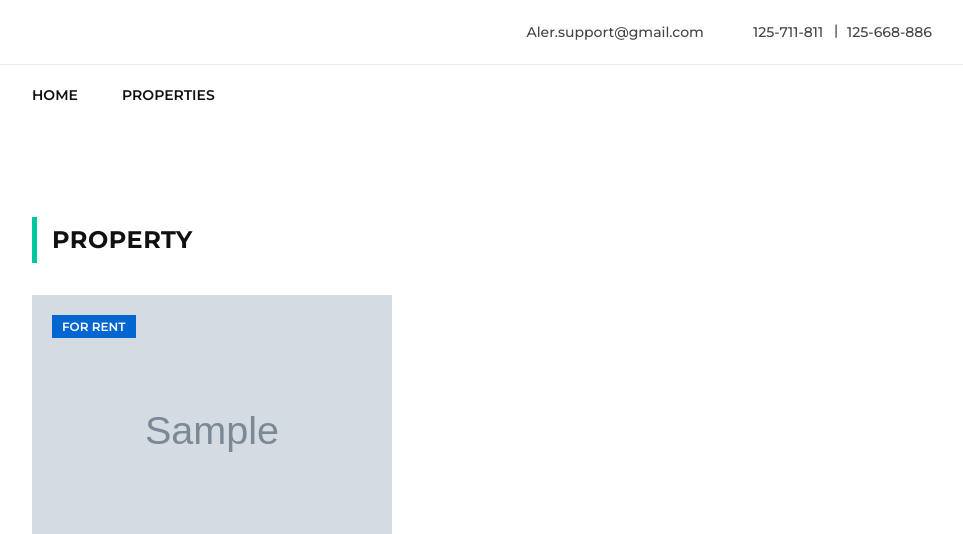
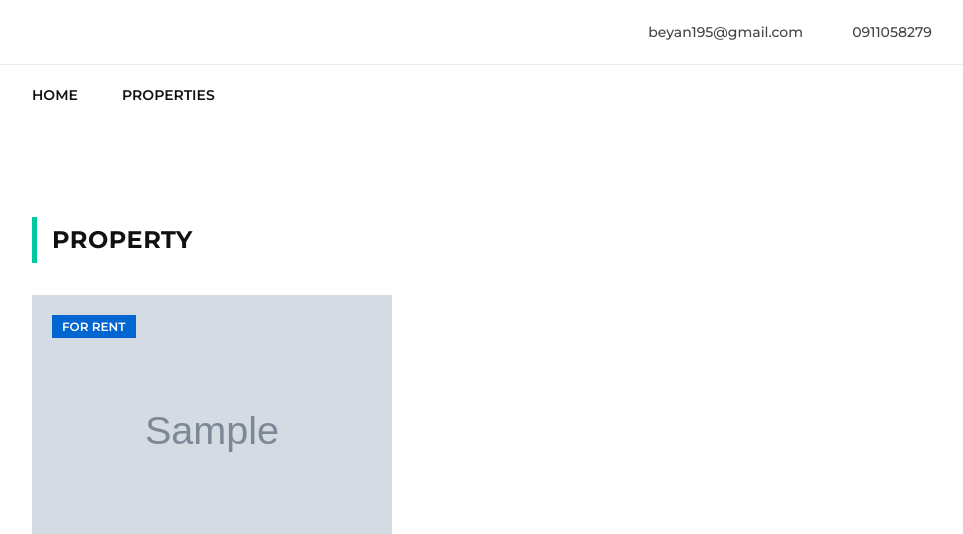
Before and after one commit to beyan195/beyan_real_estates12, a Django app: page /properties/ in a window 1280 px wide. Shown: the top 534 px of the page, without its empty margins (38-1001 px from the left). Run offline with Django 3.2, Linux system fonts and the light colour scheme; tables that the repository leaves empty hold one stand-in row (values such as "Sample post"); grey boxes marked "Sample" are stand-in pictures; parts of the project's set-up code (start-up, migrations or seed data) failed here and were passed over; some libraries are stand-ins or nearby versions.

Commit message:
update templates

```diff
--- a/example/templates/base.html
+++ b/example/templates/base.html
@@ -88,8 +88,8 @@
         <div id="mobile-menu-wrap"></div>
         <div class="om-widget">
             <ul>
-                <li>Aler.support@gmail.com</li>
-                <li>125-711-811 <span>125-668-886</span></li>
+                <li>beyan195@gmail.com</li>
+                <li>0911058279</li>
             </ul>
         </div>
     </div>
@@ -102,8 +102,8 @@
                     <div class="col-lg-10">
                         <div class="ht-widget">
                             <ul>
-                                <li>Aler.support@gmail.com</li>
-                                <li>125-711-811 <span>125-668-886</span></li>
+                                <li>beyan195@gmail.com</li>
+                                <li>0911058279</li>
                             </ul>
                         </div>
                     </div>
```
Also changed, not shown: example/templates/home.html (+4 -7 lines).
